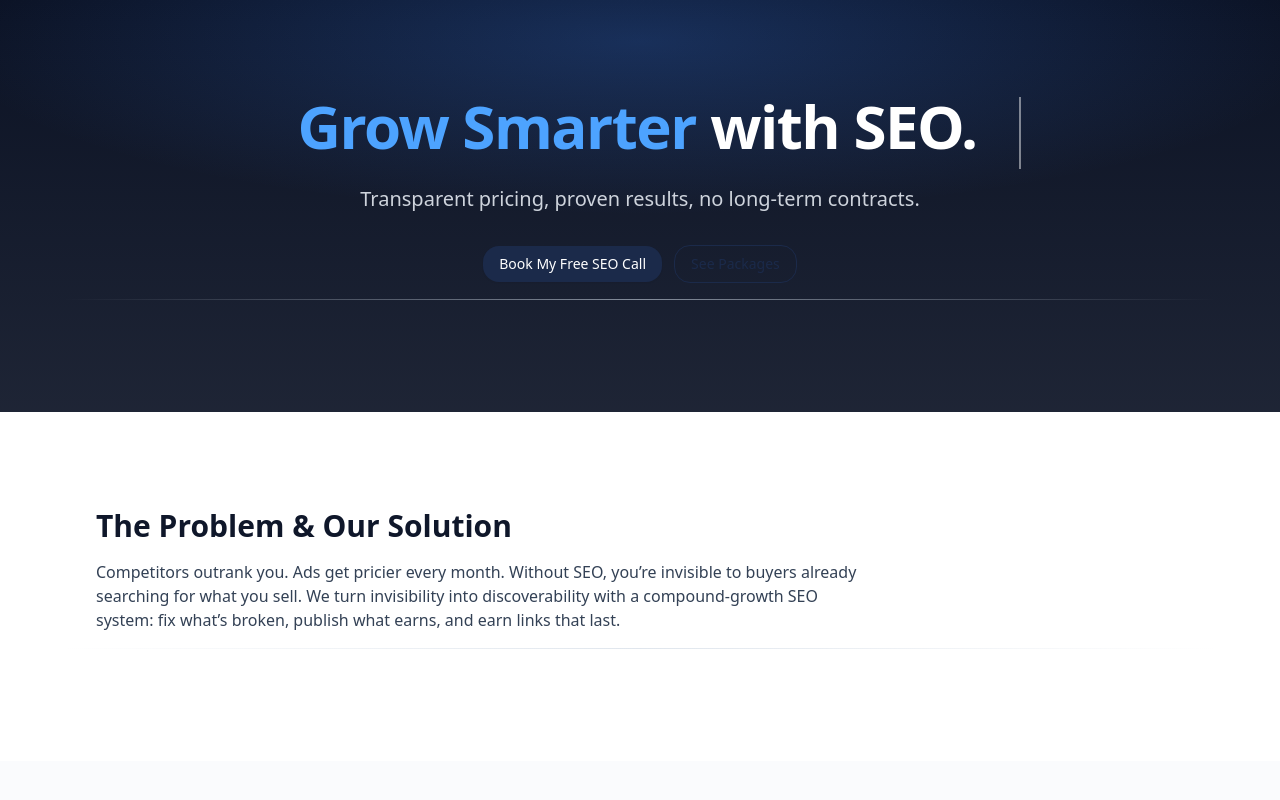
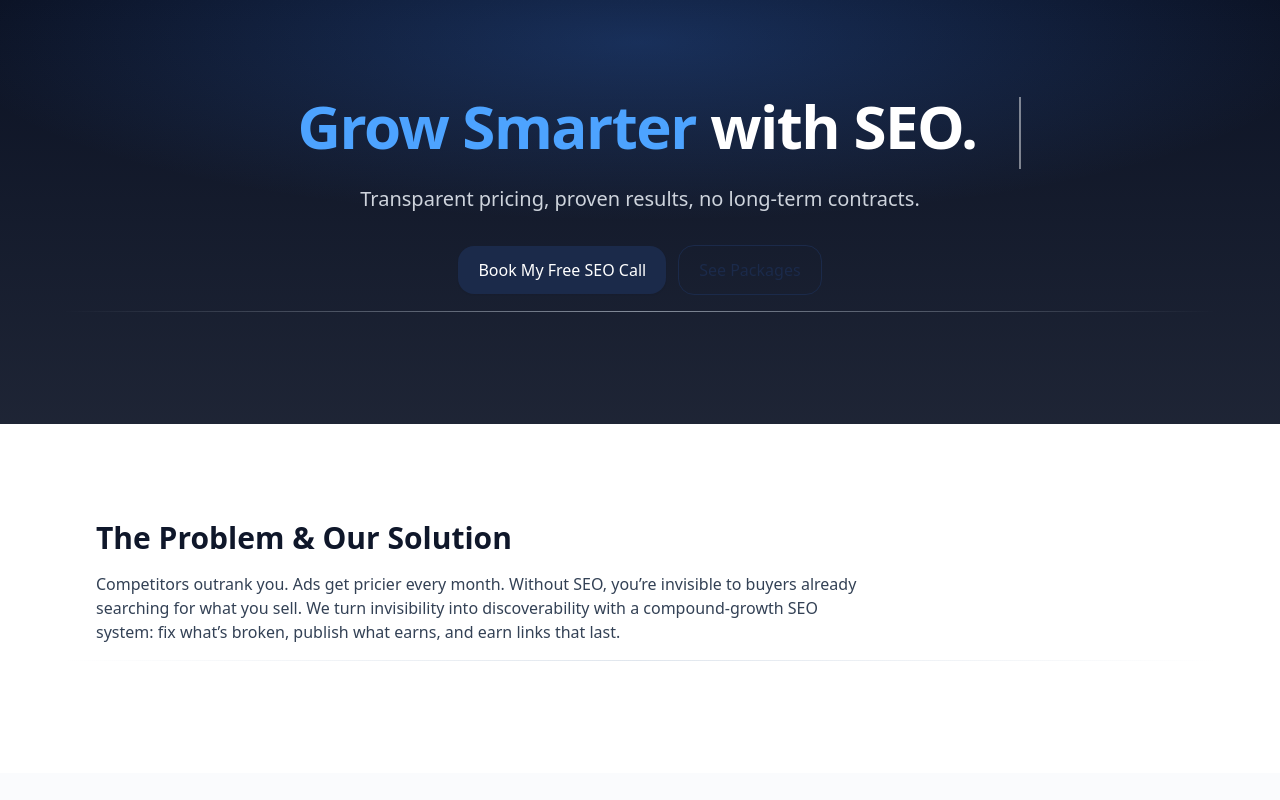
Before and after one commit to josephjoshuangushual-create/seo-pricing-page, a Next.js app: page / in a window 1280 px wide. Shown: the top 800 px of the page. Built offline with nearby package versions, Linux system fonts and the light colour scheme.

Commit message:
Update button.tsx

```diff
--- a/src/components/ui/button.tsx
+++ b/src/components/ui/button.tsx
@@ -3,19 +3,29 @@ import * as React from "react";
 interface ButtonProps extends React.ButtonHTMLAttributes<HTMLButtonElement> {
   asChild?: boolean;
   variant?: "solid" | "outline";
+  size?: "md" | "lg";
 }
 
-export function Button({ asChild, variant = "solid", className = "", children, ...props }: ButtonProps) {
+export function Button({
+  asChild,
+  variant = "solid",
+  size = "md",
+  className = "",
+  children,
+  ...props
+}: ButtonProps) {
   const base =
-    "rounded-2xl px-4 py-2 text-sm font-medium transition-colors duration-200 active:scale-[.98]";
+    "rounded-2xl font-medium transition-colors duration-200 active:scale-[.98]";
+  const sizes = {
+    md: "px-4 py-2 text-sm",
+    lg: "px-5 py-3 text-base",
+  };
   const solid = "bg-[#1b2a4a] hover:bg-[#16233d] text-white shadow-sm";
   const outline = "border border-[#1b2a4a] text-[#1b2a4a] hover:bg-[#e9f1ff]";
 
-  const styles = `${base} ${variant === "outline" ? outline : solid} ${className}`;
+  const styles = `${base} ${sizes[size]} ${variant === "outline" ? outline : solid} ${className}`;
 
-  if (asChild) {
-    return <span className={styles}>{children}</span>;
-  }
+  if (asChild) return <span className={styles}>{children}</span>;
   return (
     <button className={styles} {...props}>
       {children}
```
